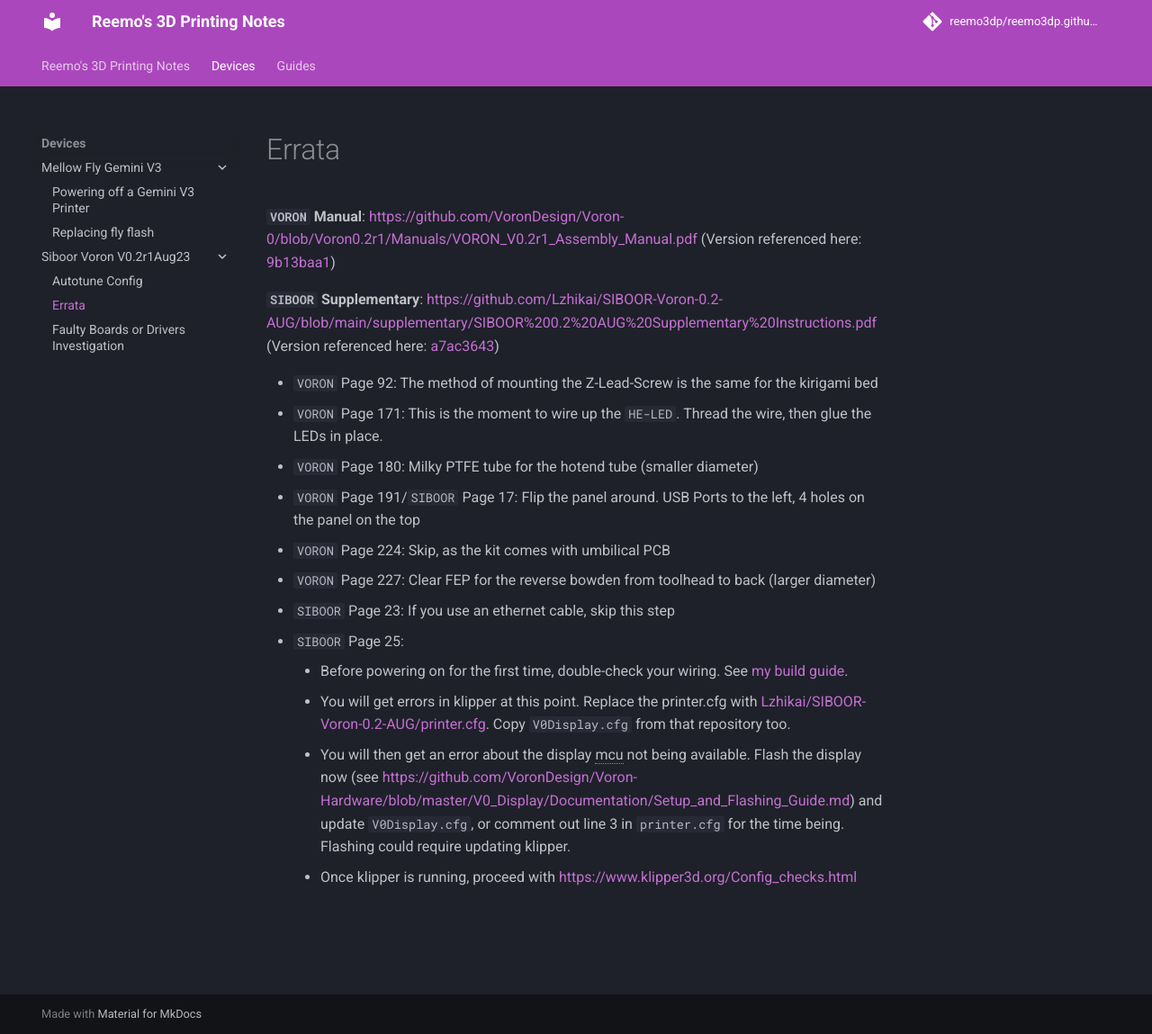
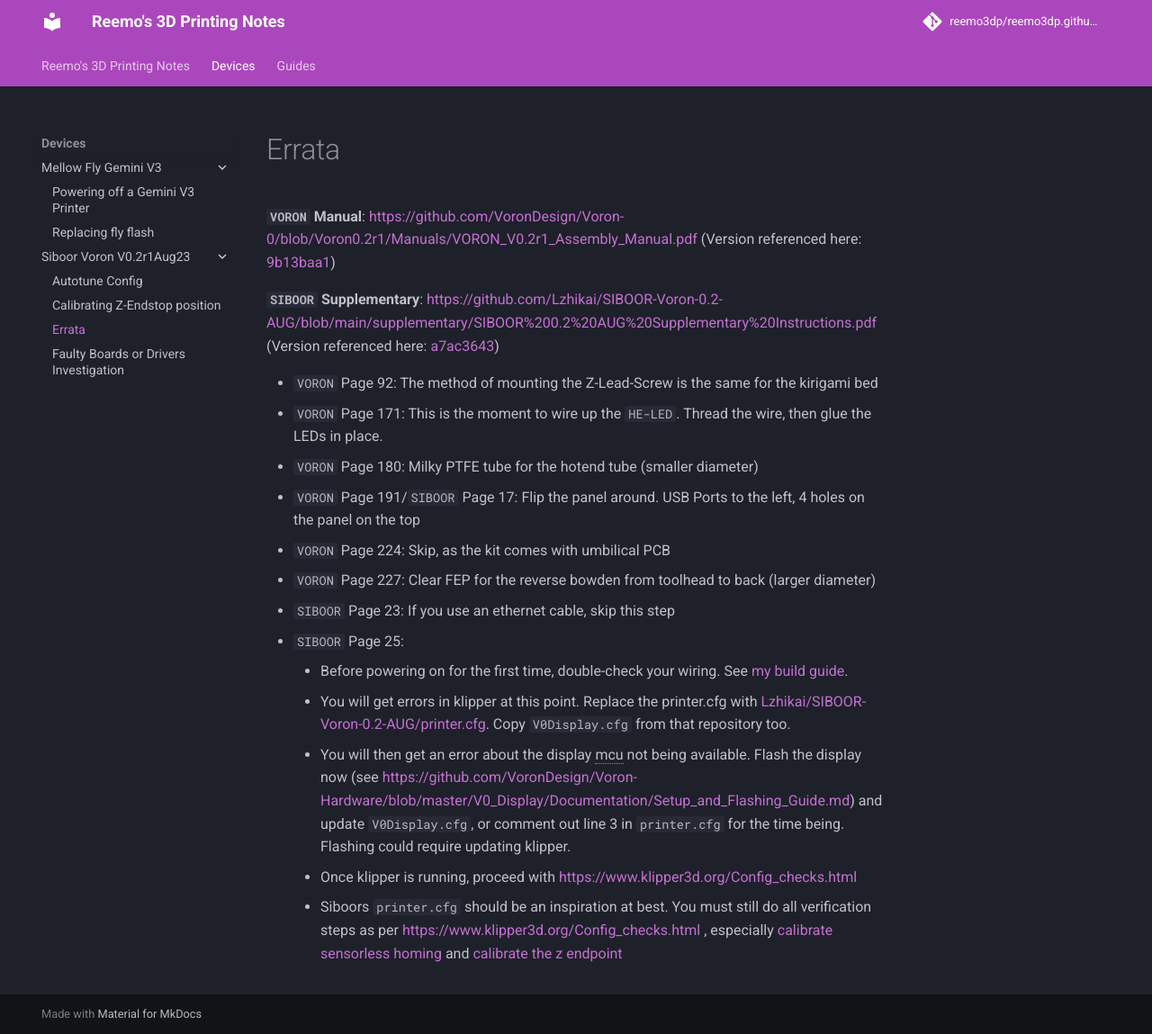
Before and after one commit to reemo3dp/reemo3dp.github.io, an MkDocs documentation site: the page built from docs/devices/Siboor-Voron-V0.2r1Aug23/errata.md, in a window 1280 px wide and 1149 px high. Shown: the whole window at 90% size. Built offline with MkDocs 1.6.1 and Material for MkDocs 9.7.7, drawn with Linux system fonts in a browser that asks for light colours; plug-ins that fetch from the network failed and are left out; comment, search, counter and statistics services are not loaded.

Commit message:
add steps to calibrate z height

```diff
--- a/docs/devices/Siboor-Voron-V0.2r1Aug23/errata.md
+++ b/docs/devices/Siboor-Voron-V0.2r1Aug23/errata.md
@@ -16,3 +16,4 @@
     - You will get errors in klipper at this point. Replace the printer.cfg with [Lzhikai/SIBOOR-Voron-0.2-AUG/printer.cfg](https://github.com/Lzhikai/SIBOOR-Voron-0.2-AUG/blob/main/printer.cfg). Copy `V0Display.cfg` from that repository too.
     - You will then get an error about the display mcu not being available. Flash the display now (see <https://github.com/VoronDesign/Voron-Hardware/blob/master/V0_Display/Documentation/Setup_and_Flashing_Guide.md>) and update `V0Display.cfg`, or comment out line 3 in `printer.cfg` for the time being. Flashing could require updating klipper.
     - Once klipper is running, proceed with <https://www.klipper3d.org/Config_checks.html>
+    - Siboors `printer.cfg` should be an inspiration at best. You must still do all verification steps as per https://www.klipper3d.org/Config_checks.html , especially [calibrate sensorless homing](https://www.klipper3d.org/TMC_Drivers.html#sensorless-homing) and [calibrate the z endpoint](./calibrating_z_height.md)
```
Also changed, not shown: docs/devices/Siboor-Voron-V0.2r1Aug23/calibrating_z_height.md (added, +9 -0 lines).
